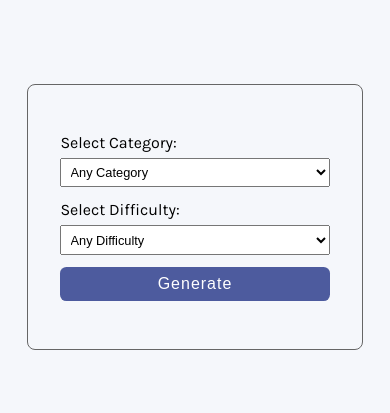
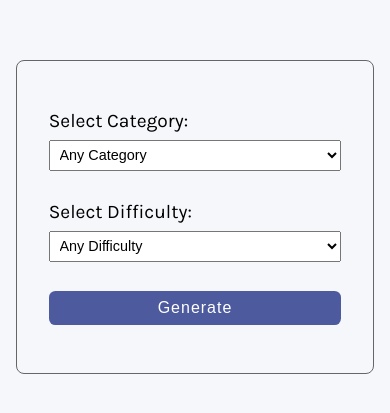
Before and after one commit to piyush-gangrade/Quizzical-App, a React (Vite) app: page /fields in a window 390 px wide. Shown: the part 205-618 px from the top of the page. Built offline with nearby package versions, Linux system fonts and the light colour scheme.

Commit message:
fields style change

```diff
--- a/index.css
+++ b/index.css
@@ -153,12 +153,12 @@ body{
     gap: 0;
   }
   .fields-form label{
-    font-size: 1rem;
+    font-size: 1.2rem;
     margin-bottom: 0.4em;
   }
   .fields-form select{
-    font-size: 0.8rem;
-    margin-bottom: 1em;
+    font-size: 0.9rem;
+    margin-bottom: 2em;
   }
   .fields-form button{
     margin: 0;
```
